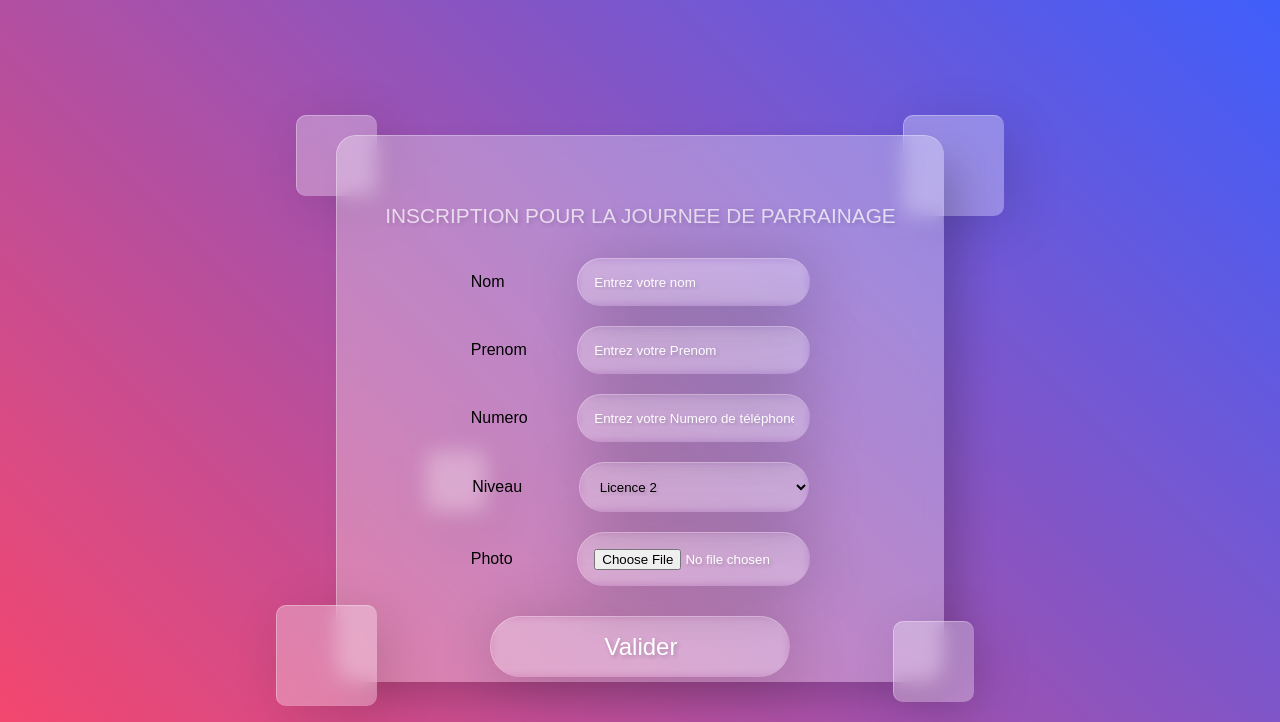
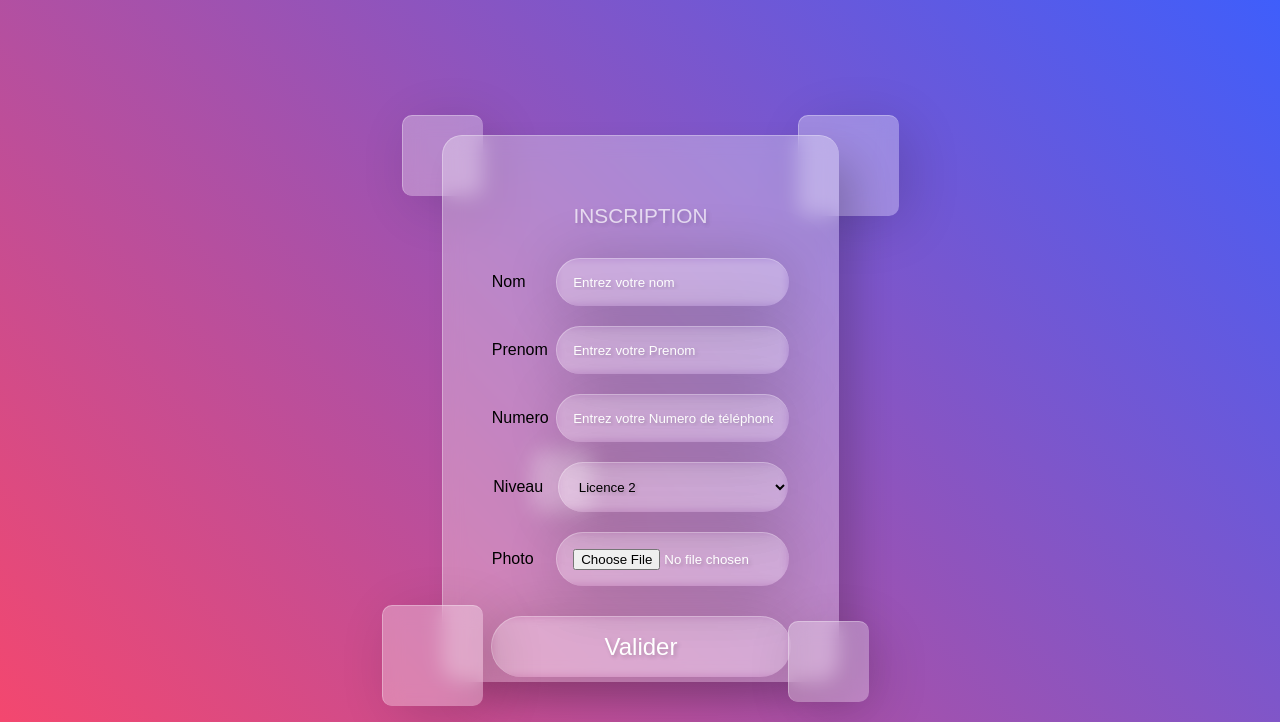
Before and after one commit to lottoro/index.html, a PHP site: page / in a window 1280 px wide. Shown: the top 722 px of the page. Run offline with PHP 8.4, Linux system fonts and the light colour scheme.

Commit message:
Update index.php

```diff
--- a/index.php
+++ b/index.php
@@ -59,9 +59,9 @@ if(isset($_POST['Valider'])) {
 	<body>
 		<div class="container">
 
-	<form  method=["GET","POST"] action="index.php" enctype="multipart/form-data" >
+	<form  method=["POST"] action="index.php" enctype="multipart/form-data" >
 
-				<p>INSCRIPTION POUR LA JOURNEE DE PARRAINAGE</p>
+				<p>INSCRIPTION</p>
 				<label>Nom</label>
 				<input type="text" name='Nom' placeholder="Entrez votre nom" class="input" required/> <br>
 
```
